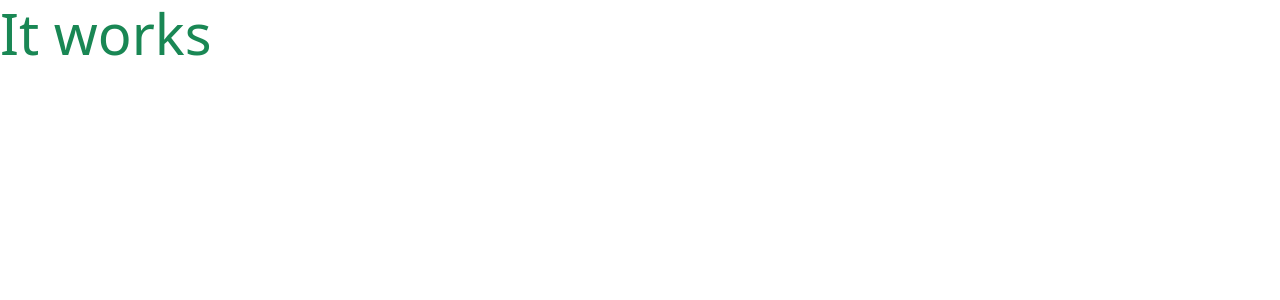
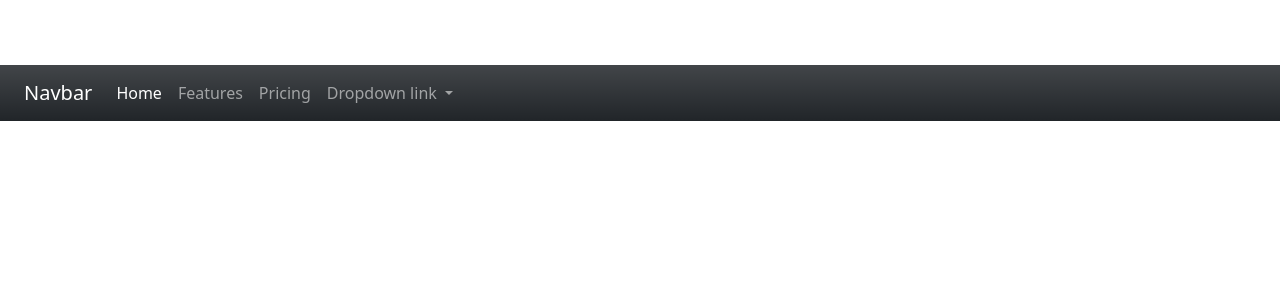
Before and after one commit to DPHamdev/MP-4, a Django app: page / in a window 1280 px wide. Shown: the top 300 px of the page. Run offline with Django 3.2, Linux system fonts and the light colour scheme; some libraries are stand-ins or nearby versions.

Commit message:
Add static directory for base css

```diff
--- a/MP_4/settings.py
+++ b/MP_4/settings.py
@@ -149,6 +149,7 @@ USE_TZ = True
 # https://docs.djangoproject.com/en/3.2/howto/static-files/
 
 STATIC_URL = '/static/'
+STATICFILES_DIRS = (os.path.join(BASE_DIR, 'static'),)
 
 # Default primary key field type
 # https://docs.djangoproject.com/en/3.2/ref/settings/#default-auto-field
--- a/home/templates/home/index.html
+++ b/home/templates/home/index.html
@@ -1,6 +1,21 @@
 {% extends "base.html" %}
 {% load static %}
 
+{% block page_header %}
+    <div class="container header-container">
+        <div class="row">
+            <div class="col"></div>
+        </div>
+    </div>
+{% endblock %}
+
+
 {% block content %}
-    <h1 class="display-4 text-success">It works</h1>
+    <div class="container h-100">
+        <div class="row h-100">
+            <h2 class="col text-white bg-black h-100 text-center">
+                Welcome to Sound Haven Studios
+            </h2>
+        </div>
+    </div>
 {% endblock %}
--- /dev/null
+++ b/static/css/base.css
@@ -0,0 +1,3 @@
+body {
+    padding-top: 65px;
+}
--- a/templates/base.html
+++ b/templates/base.html
@@ -15,7 +15,8 @@
 
     {% block corecss %}
         <link href="https://cdn.jsdelivr.net/npm/bootstrap@5.1.3/dist/css/bootstrap.min.css" rel="stylesheet" integrity="sha384-1BmE4kWBq78iYhFldvKuhfTAU6auU8tT94WrHftjDbrCEXSU1oBoqyl2QvZ6jIW3" crossorigin="anonymous">
-    {% endblock %}
+        <link rel="stylesheet" href="{% static 'css/base.css' %}">
+        {% endblock %}
 
     {% block extra_css %}
     {% endblock %}
@@ -32,7 +33,39 @@
     <title>Sound Haven Studios {% block extra_title %}{% endblock %}</title>
   </head>
   <body>
-    <header class="container-fluid fixed-top"></header>
+    <header class="container-fluid navbar-fixed-top position-fixed bg-dark bg-gradient">
+      <nav class="navbar navbar-expand-lg navbar-dark">
+        <div class="container-fluid">
+          <a class="navbar-brand" href="#">Navbar</a>
+          <button class="navbar-toggler" type="button" data-bs-toggle="collapse" data-bs-target="#navbarNavDropdown" aria-controls="navbarNavDropdown" aria-expanded="false" aria-label="Toggle navigation">
+            <span class="navbar-toggler-icon"></span>
+          </button>
+          <div class="collapse navbar-collapse" id="navbarNavDropdown">
+            <ul class="navbar-nav">
+              <li class="nav-item">
+                <a class="nav-link active" aria-current="page" href="#">Home</a>
+              </li>
+              <li class="nav-item">
+                <a class="nav-link" href="#">Features</a>
+              </li>
+              <li class="nav-item">
+                <a class="nav-link" href="#">Pricing</a>
+              </li>
+              <li class="nav-item dropdown">
+                <a class="nav-link dropdown-toggle" href="#" id="navbarDropdownMenuLink" role="button" data-bs-toggle="dropdown" aria-expanded="false">
+                  Dropdown link
+                </a>
+                <ul class="dropdown-menu" aria-labelledby="navbarDropdownMenuLink">
+                  <li><a class="dropdown-item" href="#">Action</a></li>
+                  <li><a class="dropdown-item" href="#">Another action</a></li>
+                  <li><a class="dropdown-item" href="#">Something else here</a></li>
+                </ul>
+              </li>
+            </ul>
+          </div>
+        </div>
+      </nav>
+    </header>
 
     {% if messages %}
         <div class="message-container"></div>
```
